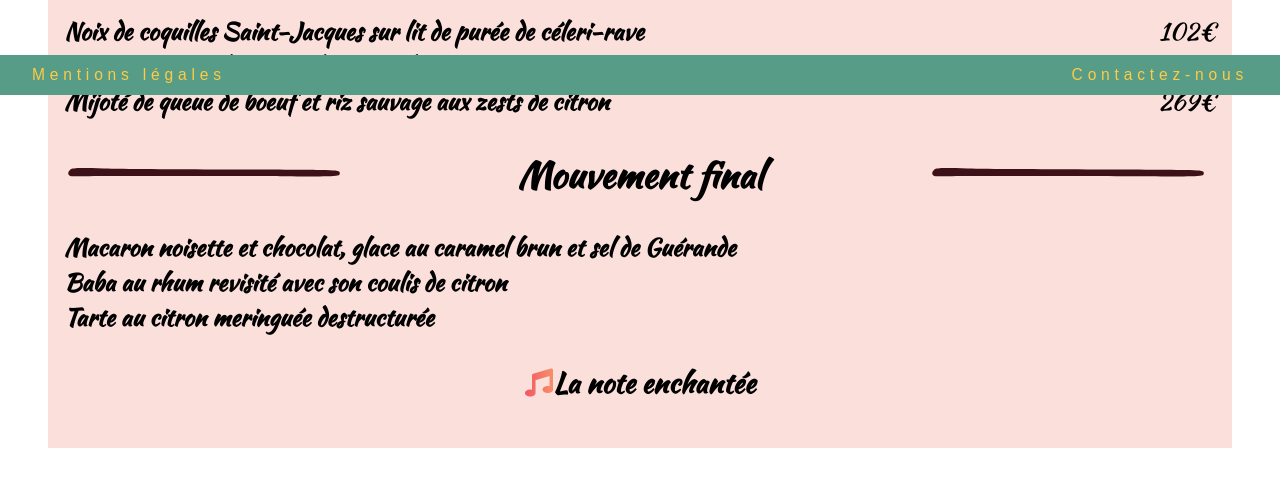
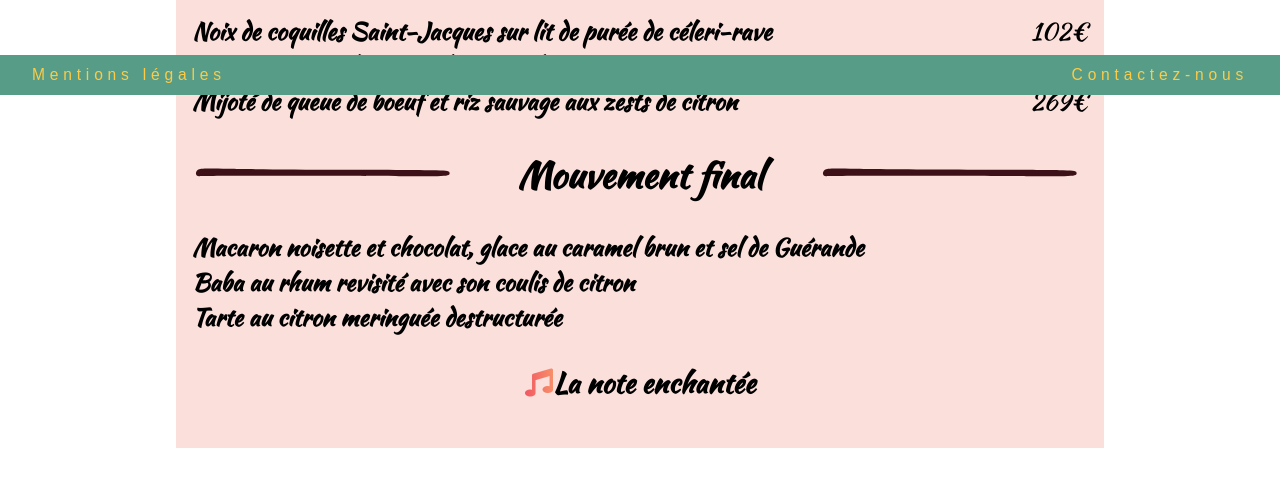
Before and after one commit to Jfsd-prog/Omf, a plain HTML site: page menu1.html in a window 1280 px wide. Shown: the part 705-1189 px from the top of the page. Drawn offline with Linux system fonts and the light colour scheme; a web font is replaced by a local one.

Commit message:
Finalisation

```diff
--- a/css/menus.css
+++ b/css/menus.css
@@ -22,14 +22,14 @@
 }
 
 .menu main{
-  width: 90%;
+  width: 70%;
   margin: auto;
   padding: 1rem;
 }
 
 
 h2 img {
-    width: 25%;
+    width: 30%;
     display: none;
 }
 
```
